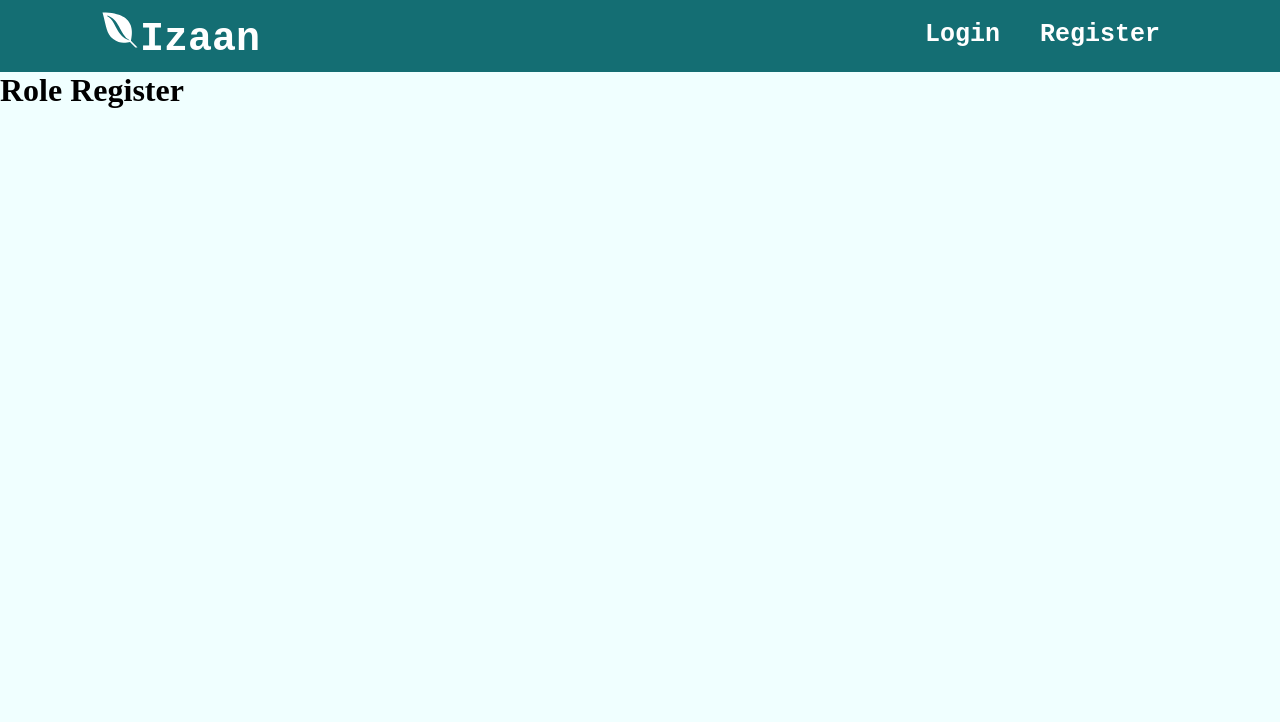
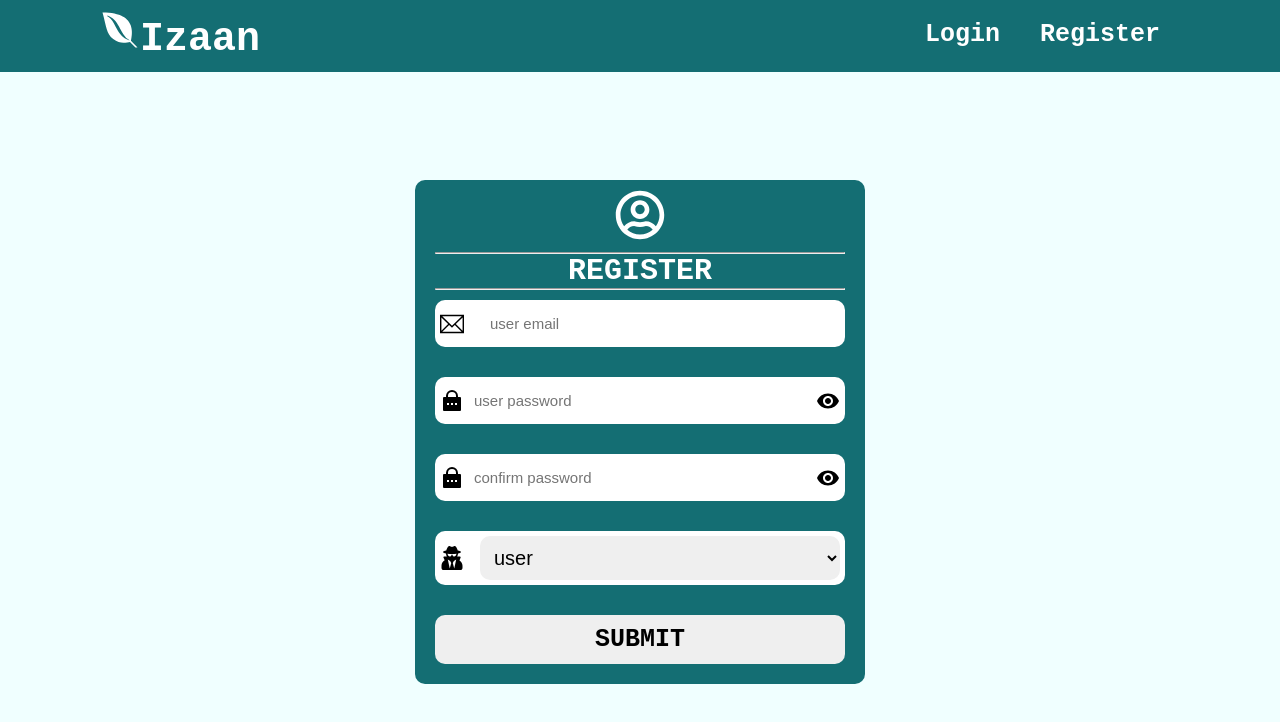
Before and after one commit to IzaanArain/BD-TaskManager-client, a React (Vite) app: page /role_register in a window 1280 px wide. Shown: the top 722 px of the page. Built offline with nearby package versions, Linux system fonts and the light colour scheme.

Commit message:
otp verify

```diff
--- a/src/Pages/LoginPage.jsx
+++ b/src/Pages/LoginPage.jsx
@@ -2,6 +2,8 @@ import React from "react";
 import { TfiEmail } from "react-icons/tfi";
 import { RiLockPasswordFill as PasswordIcon } from "react-icons/ri";
 import { SlLogin as LoginIcon } from "react-icons/sl";
+import { MdVisibilityOff as VisibilityOff } from "react-icons/md";
+import { MdVisibility as VisibilityOn } from "react-icons/md";
 import { useState } from "react";
 import axios from "axios";
 import { useNavigate } from "react-router-dom";
@@ -14,7 +16,7 @@ const LoginPage = () => {
   });
 
   const [isError, setIsError] = useState("");
-
+  const [visibility, setVisibility] = useState(false);
   const { userAuth, setUserAuth } = useAuthContext();
   const token = userAuth?.userAuth;
   const navigate = useNavigate();
@@ -95,7 +97,7 @@ const LoginPage = () => {
                 <PasswordIcon />
               </label>
               <input
-                type="password"
+                type={visibility ? "text" : "password"}
                 name="password"
                 id="password"
                 value={userLogin.password}
@@ -103,6 +105,15 @@ const LoginPage = () => {
                 placeholder="user password"
                 required
               />
+               <button
+                className="password-visibility"
+                onClick={(e) => {
+                  e.preventDefault();
+                  setVisibility(!visibility);
+                }}
+              >
+                {visibility ? <VisibilityOff /> : <VisibilityOn />}
+              </button>
             </div>
             {isError === "user is not verified" ? (
               <button id="verify_btn" onClick={getVerified}>
--- a/src/Pages/RoleRegister.jsx
+++ b/src/Pages/RoleRegister.jsx
@@ -1,11 +1,167 @@
-import React from 'react'
+import { FaRegUserCircle as UserLogo } from "react-icons/fa";
+import { TfiEmail } from "react-icons/tfi";
+import { RiLockPasswordFill as PasswordIcon } from "react-icons/ri";
+import { MdVisibilityOff as VisibilityOff } from "react-icons/md";
+import { MdVisibility as VisibilityOn } from "react-icons/md";
+import { FaUserSecret as SelectorLogo } from "react-icons/fa";
+import { useState } from "react";
+import { useNavigate } from "react-router-dom";
+import axios from "axios";
+const RoleRegister = () => {
+  const [newUser, setNewUser] = useState({
+    email: "",
+    password: "",
+    role: "user",
+  });
+  const [confirmPassword, setConfirmPassword] = useState("");
+  const [visibility, setVisibility] = useState(false);
+  const [confirmVisibility, setConfirmVisibility] = useState(false);
+  const [isError, setIsError] = useState("");
+  const navigate = useNavigate();
 
-const RoleRegister = () => {
+  const postUser = async (data) => {
+    try {
+      const res = await axios.post(
+        "http://localhost:5000/api/v1/users/create",
+        { ...data },
+        {
+          headers: {
+            "Content-Type": "application/json",
+          },
+        }
+      );
+      const res_data = await res.data;
+      return res_data;
+    } catch (err) {
+      throw err.response.data.message;
+    }
+  };
+
+  const CreateUser = (e) => {
+    e.preventDefault();
+    if (newUser.password === confirmPassword) {
+      postUser(newUser).then((res) => {
+        const email = res?.data?.email;
+        if (email) {
+          navigate("/simple_otp_verify", { state: { email: email } });
+          setIsError("");
+        }
+      }).catch((err)=>{
+        setIsError(err)
+        console.error("Error: ", err);
+      });
+    } else {
+      console.error("Error:", "Password does not match");
+      setIsError("Password does not match");
+    }
+  };
+
+  const OnChangeHandler = (e) => {
+    const { value, name } = e.target;
+    setNewUser((prev) => ({ ...prev, [name]: value }));
+  };
+
   return (
     <>
-    <h1>Role Register</h1>
+      <div className="submit_page">
+        <div className="submit_form">
+          <form onSubmit={CreateUser}>
+            <div id="user_logo">
+              <UserLogo />
+            </div>
+            <div className="form_heading">
+              <hr />
+              <p>Register</p>
+              <hr />
+            </div>
+            {isError && (
+              <div id="error_block">
+                <p>{isError}</p>
+              </div>
+            )}
+            <div className="form-group">
+              <label htmlFor="email">
+                <TfiEmail />
+              </label>
+              <input
+                type="email"
+                name="email"
+                id="email"
+                value={newUser.email}
+                onChange={OnChangeHandler}
+                placeholder="user email"
+                pattern="[a-z0-9._%+\-]+@[a-z0-9.\-]+\.[a-z]{2,}$"
+                required
+              />
+            </div>
+            <div className="form-group">
+              <label htmlFor="password">
+                <PasswordIcon />
+              </label>
+              <input
+                type={visibility ? "text" : "password"}
+                name="password"
+                id="password"
+                value={newUser.password}
+                onChange={OnChangeHandler}
+                placeholder="user password"
+                pattern="^(?=.*[a-z])(?=.*[A-Z])(?=.*\d)(?=.*[@$!%*?&])[A-Za-z\d@$!%*?&]{8,}$"
+                title="Must contain at least one  number and one uppercase and lowercase letter, and one special character"
+                required
+              />
+              <button
+                className="password-visibility"
+                onClick={(e) => {
+                  e.preventDefault();
+                  setVisibility(!visibility);
+                }}
+              >
+                {visibility ? <VisibilityOff /> : <VisibilityOn />}
+              </button>
+            </div>
+
+            <div className="form-group">
+              <label htmlFor="confirmPassword">
+                <PasswordIcon />
+              </label>
+              <input
+                type={confirmVisibility ? "text" : "password"}
+                name="confirmPassword"
+                id="confirmPassword"
+                value={confirmPassword}
+                onChange={(e) => setConfirmPassword(e.target.value)}
+                placeholder="confirm password"
+                pattern="^(?=.*[a-z])(?=.*[A-Z])(?=.*\d)(?=.*[@$!%*?&])[A-Za-z\d@$!%*?&]{8,}$"
+                title="Must contain at least one  number and one uppercase and lowercase letter, and one special character"
+                required
+              />
+              <button
+                className="password-visibility"
+                onClick={(e) => {
+                  e.preventDefault();
+                  setConfirmVisibility(!confirmVisibility);
+                }}
+              >
+                {confirmVisibility ? <VisibilityOff /> : <VisibilityOn />}
+              </button>
+            </div>
+
+            <div className="form-group">
+              <label htmlFor="role">
+                <SelectorLogo />
+              </label>
+              <select name="role" id="role" onChange={OnChangeHandler} required>
+                <option value="user">user</option>
+                <option value="admin">admin</option>
+              </select>
+            </div>
+
+            <input type="submit" id="submit_btn" value="SUBMIT" />
+          </form>
+        </div>
+      </div>
     </>
-  )
-}
+  );
+};
 
-export default RoleRegister
+export default RoleRegister;
--- /dev/null
+++ b/src/Pages/SimpleOtpVerify.jsx
@@ -0,0 +1,87 @@
+import { useState } from "react";
+import { RiLockPasswordFill as PasswordIcon } from "react-icons/ri";
+import { useLocation, useNavigate } from "react-router-dom";
+import axios from "axios";
+
+const SimpleOtpVerify = () => {
+  const [otpCode, setOtpCode] = useState("");
+  const [isError, setIsError] = useState("");
+  const location = useLocation();
+  const userEmail = location?.state?.email ? location?.state?.email : "";
+
+  const navigate=useNavigate()
+
+  const isVerified = async (data) => {
+    try {
+      const res = await axios.post(
+        "http://localhost:5000/api/v1/users/otp_verify",
+        { code: data, email: userEmail },
+        {
+          headers: {
+            "Content-Type": "application/json",
+          },
+        }
+      );
+      const res_data = res.data;
+      return res_data?.data;
+    } catch (err) {
+      throw err.response.data.message;
+    }
+  };
+  const otpOnSubmit = (e) => {
+    e.preventDefault();
+    if (!otpCode) {
+        setIsError("enter OTP code");
+    } else if (otpCode.length !== 6) {
+        setIsError("OTP code must be six digits");
+    } else if (userEmail) {
+      isVerified(otpCode).then((user) => {
+        if (user?.isVerified) {
+          navigate("/complete_profile");
+        }
+      });
+    } else {
+      setIsError("user must be registered before OTP verification");
+    }
+  };
+  return (
+    <>
+      <div className="submit_page">
+        <div className="submit_form">
+          <form onSubmit={otpOnSubmit}>
+            <div id="user_logo">
+              <PasswordIcon />
+            </div>
+            <div className="form_heading">
+              <hr />
+              <p>Enter OTP Code</p>
+              <hr />
+            </div>
+            {isError && (
+              <div id="error_block">
+                <p>{isError}</p>
+              </div>
+            )}
+            <div className="form-group-otp">
+              <input
+                id="simple-otp"
+                name="otpCode"
+                value={otpCode}
+                onChange={(e) => setOtpCode(e.target.value)}
+                type="text"
+                maxLength={6}
+                size={6}
+                pattern="^[0-9]*$"
+                title="must be a number"
+                required
+              />
+            </div>
+            <input type="submit" id="otp-btn" value="Verify" />
+          </form>
+        </div>
+      </div>
+    </>
+  );
+};
+
+export default SimpleOtpVerify;
--- a/src/components/Layout.jsx
+++ b/src/components/Layout.jsx
@@ -11,6 +11,7 @@ import AllTasks from "../Pages/AllTasks";
 import UserAssignedTask from "../Pages/UserAssignedTask";
 import UserAcceptedTask from "../Pages/UserAcceptedTask";
 import UserApprovedTasks from "../Pages/UserApprovedTasks";
+import SimpleOtpVerify from "../Pages/SimpleOtpVerify";
 import { BrowserRouter, Routes, Route, Navigate } from "react-router-dom";
 import NavBar from "../components/NavBar";
 import Footer from "./Footer";
@@ -105,6 +106,7 @@ const Layout = () => {
             <Route path="/role_register" element={<RoleRegister />} />
             <Route path="/otp_verify" element={<OtpVerify />} />
             <Route path="/login" element={<LoginPage />} />
+            <Route path="/simple_otp_verify" element={<SimpleOtpVerify/>}/>
             <Route path="*" element={<Navigate to="/login" />} />
           </Routes>
         )}
--- a/src/index.css
+++ b/src/index.css
@@ -85,6 +85,32 @@ a {
   border: none;
   font-size: 15px;
   border-radius: 10px;
+}
+
+.form-group-otp{
+  display: flex;
+  justify-content: center;
+  align-items: center;
+  margin: 30px 0px;
+  background-color: white;
+  padding: 5px;
+  border-radius: 10px;
+}
+#simple-otp{
+  padding: 10px;
+  border: 1px solid black;
+  font-size: 50px;
+  border-radius: 10px;
+  text-align: center;
+}
+
+.form-group select{
+  padding: 10px;
+  width: 90%;
+  border: none;
+  font-size: 15px;
+  border-radius: 10px;
+  font-size: 20px;
 }
 
 .form-group-description {
@@ -219,14 +245,12 @@ a {
 }
 
 #error_block {
-  margin-bottom: 30px;
+  margin-bottom: 10px;
   background-color: crimson;
-  /* background: transparent; */
   color: white;
   font-weight: bold;
   font-size: 20px;
   padding: 10px;
-  /* border: 3px solid crimson; */
   border-radius: 10px;
 }
 
```
Also changed, not shown: src/Pages/Register.jsx (+4 -6 lines).
